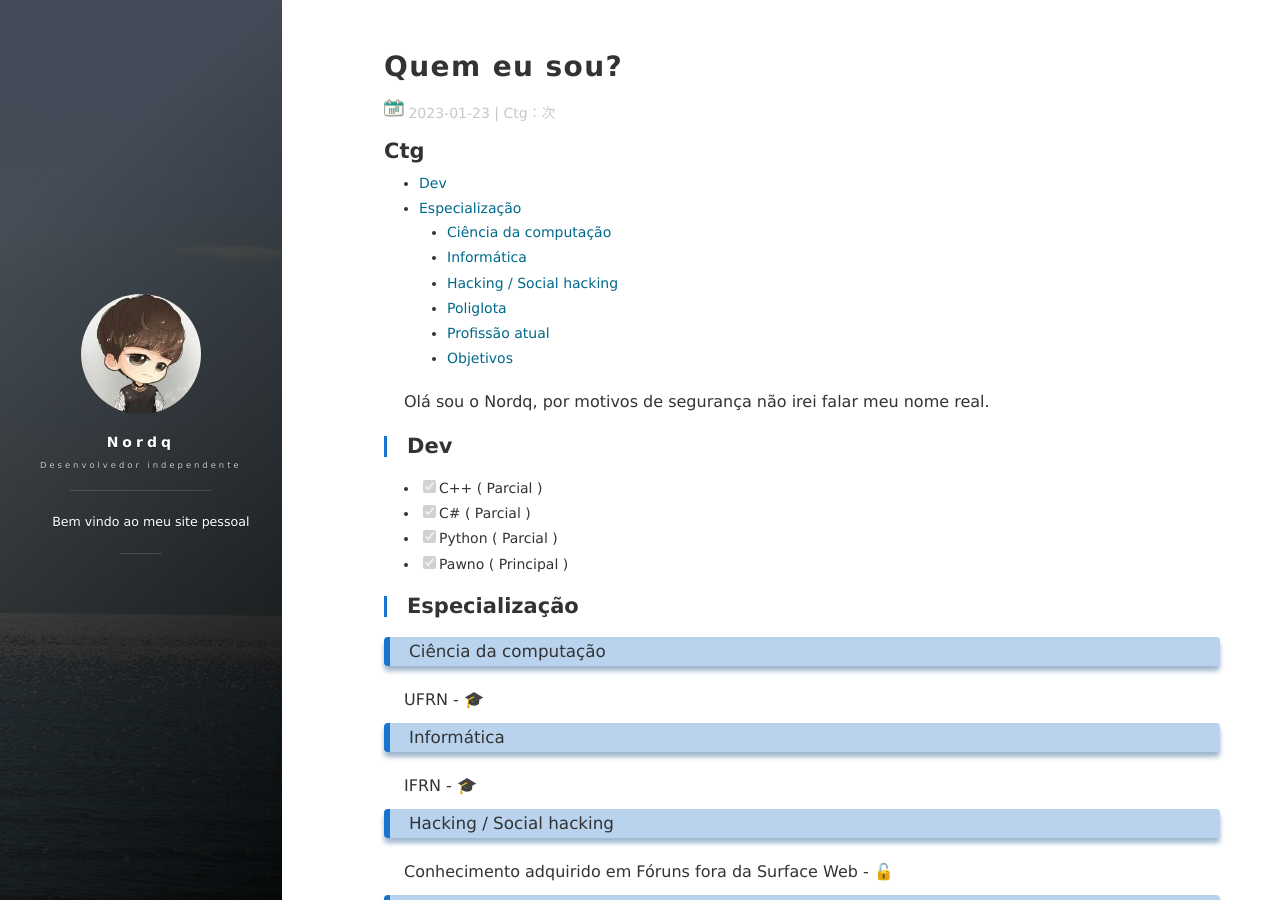
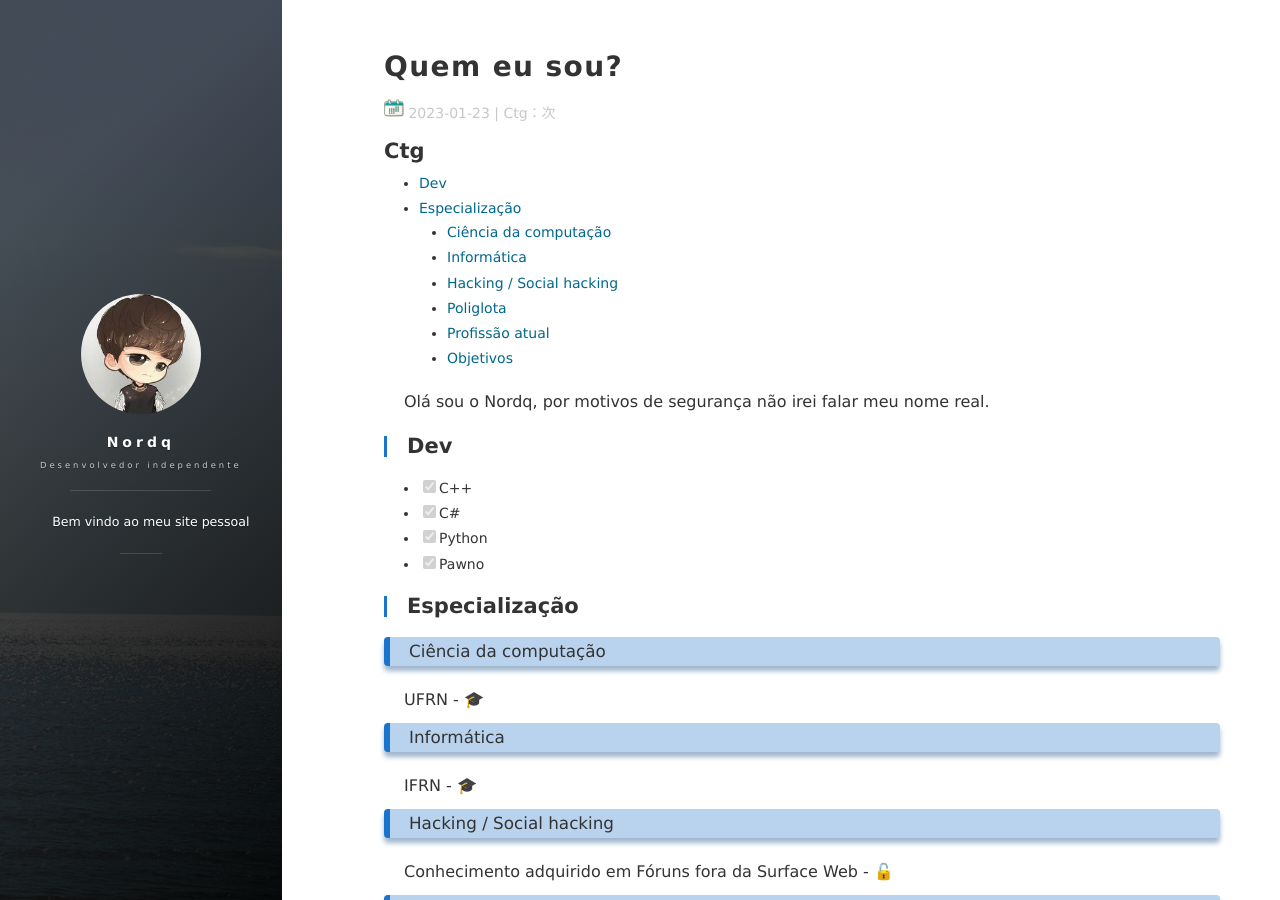
Before and after one commit to Nordq/nordq.github.io, a Jekyll site: the page built from _posts/2020-07-11-blog_info.md, in a window 1280 px wide and 900 px high. Built offline with Jekyll 4.4.1, drawn with Linux system fonts in a browser that asks for light colours; nearby versions of some CDN libraries; comment, search, counter and statistics services are not loaded.

Commit message:
Update 2020-07-11-blog_info.md

```diff
--- a/_posts/2020-07-11-blog_info.md
+++ b/_posts/2020-07-11-blog_info.md
@@ -10,10 +10,10 @@ Olá sou o Nordq, por motivos de segurança não irei falar meu nome real.
 
 ## Dev
 
-- [x] C++ ( Parcial )
-- [x] C# ( Parcial )
-- [x] Python ( Parcial )
-- [x] Pawno ( Principal )
+- [x] C++
+- [x] C#
+- [x] Python
+- [x] Pawno
 
 
 ## Especialização
```
